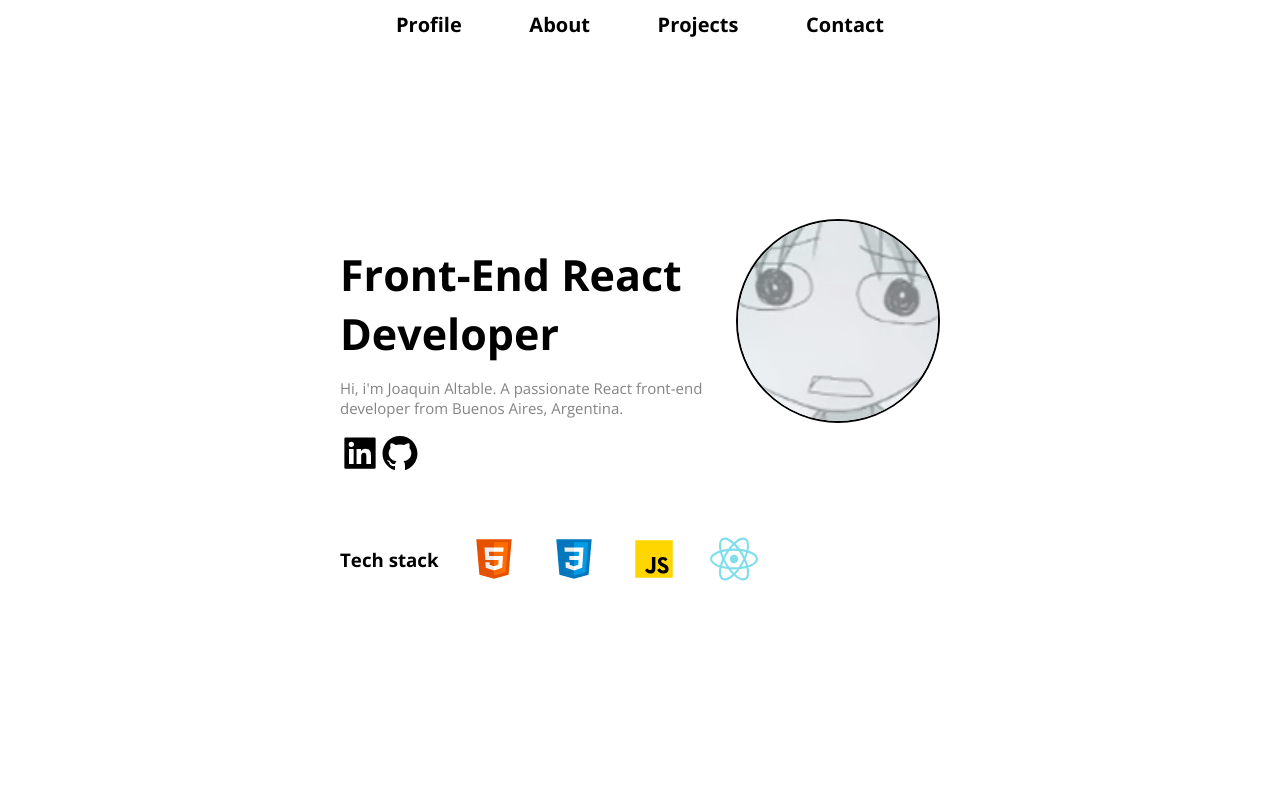
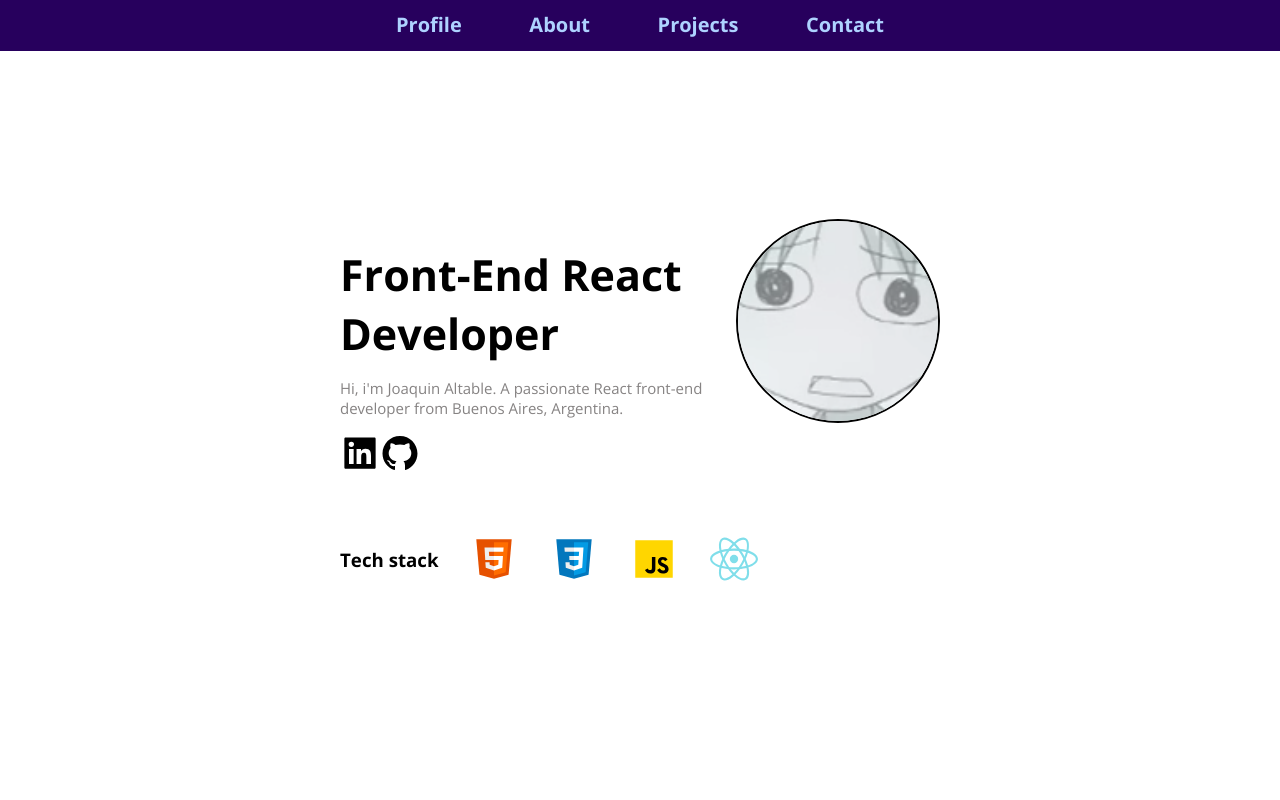
Before and after one commit to Joable/portfolio-vite, a React (Vite) app: page / in a window 1280 px wide. Shown: the top 800 px of the page. Built offline with nearby package versions, Linux system fonts and the light colour scheme.

Commit message:
added new color palette to the site

```diff
--- a/src/Components/Nav/Nav.module.css
+++ b/src/Components/Nav/Nav.module.css
@@ -7,7 +7,7 @@ nav{
     justify-content: center;
     width: 100%;
     padding: 10px;
-    background-color: white;
+    background-color: var(--primary-color);
 }
 
 /* pageNavigation */
@@ -25,11 +25,12 @@ nav{
     font-size: 20px;
     font-weight: 700;
     border: 0;
-    border-bottom: 2px solid white;
-    background-color: white;
+    border-bottom: 2px solid var(--primary-color);
+    color: var(--third-color);
+    background-color: var(--primary-color);
 }
 
 .pageNavigation button:hover{
     cursor: pointer;
-    border-bottom: 2px solid black;
+    border-bottom: 2px solid var(--third-color);
 }
--- a/src/index.css
+++ b/src/index.css
@@ -1,5 +1,9 @@
 #root{
     --gray-text: rgb(134, 131, 131);
+    --primary-color: #27005D;
+    --secondary-color: #9400FF;
+    --third-color: #AED2FF;
+    --fourth-color: #E4F1FF;
     position: relative;
     padding-bottom: 200px;
 }
```
